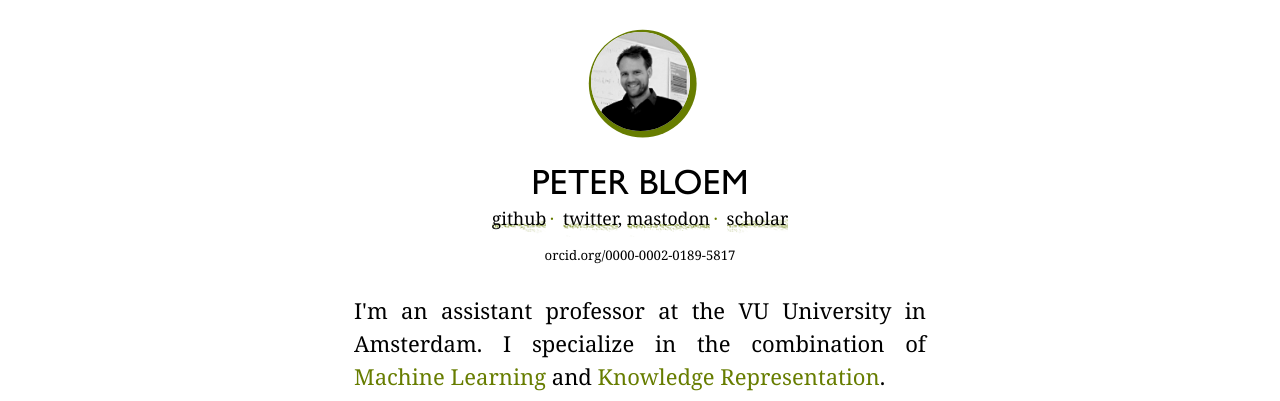
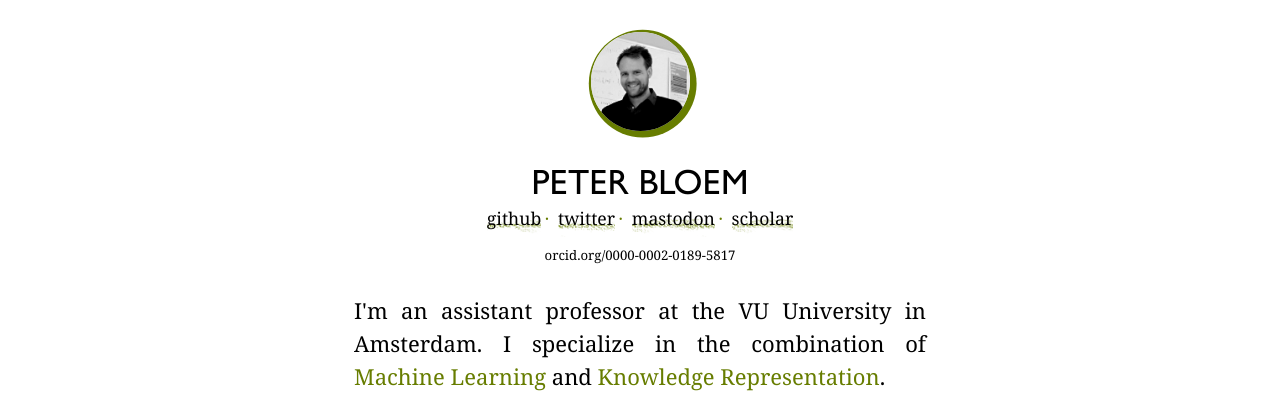
Before and after one commit to pbloem/peterbloem.nl, a Jekyll site: the page built from index.md, in a window 1280 px wide. Shown: the top 401 px of the page. Built offline with Jekyll 4.4.1, drawn with Linux system fonts in a browser that asks for light colours; some web fonts are replaced; our own code applies the rules of GitHub Pages for plain Markdown files.

```diff
--- a/index.md
+++ b/index.md
@@ -9,7 +9,8 @@ front: true
 <div class="subtitle">
 <ul class="homepage links">
 <li><a href="https://github.com/pbloem">github</a></li>
-<li><a href="https://twitter.com/pbloemesquire">twitter</a>, <a rel="me" href="https://sigmoid.social/@pbloem">mastodon</a></li>
+<li><a href="https://twitter.com/pbloemesquire">twitter</a></li>
+<li><a rel="me" href="https://sigmoid.social/@pbloem">mastodon</a></li>
 <li><a href="https://scholar.google.nl/citations?user=zVntAfQAAAAJ&hl=en">scholar</a></li>
 </ul>
 <a href="http://orcid.org/0000-0002-0189-5817" class="orcid">orcid.org/0000-0002-0189-5817</a>
```
